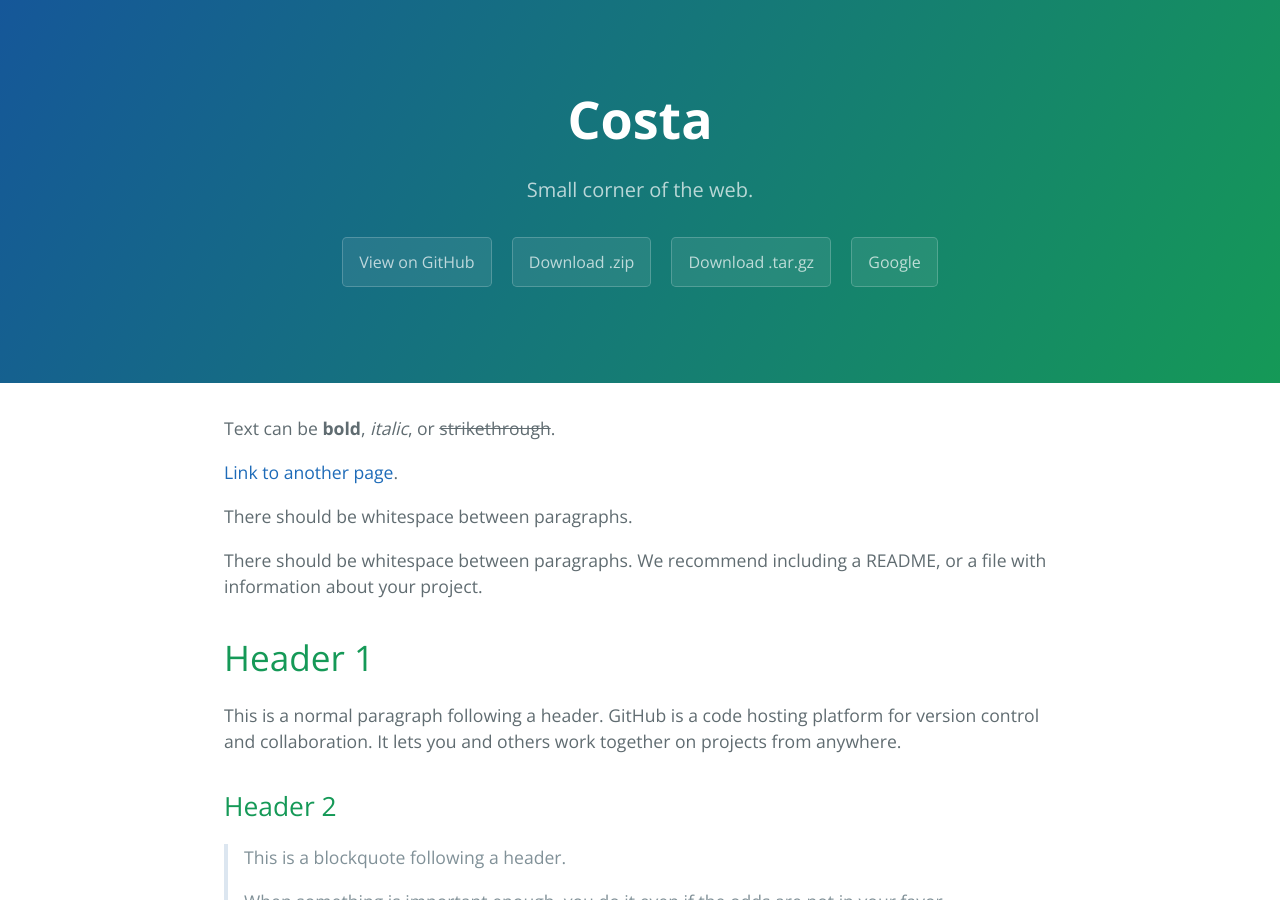
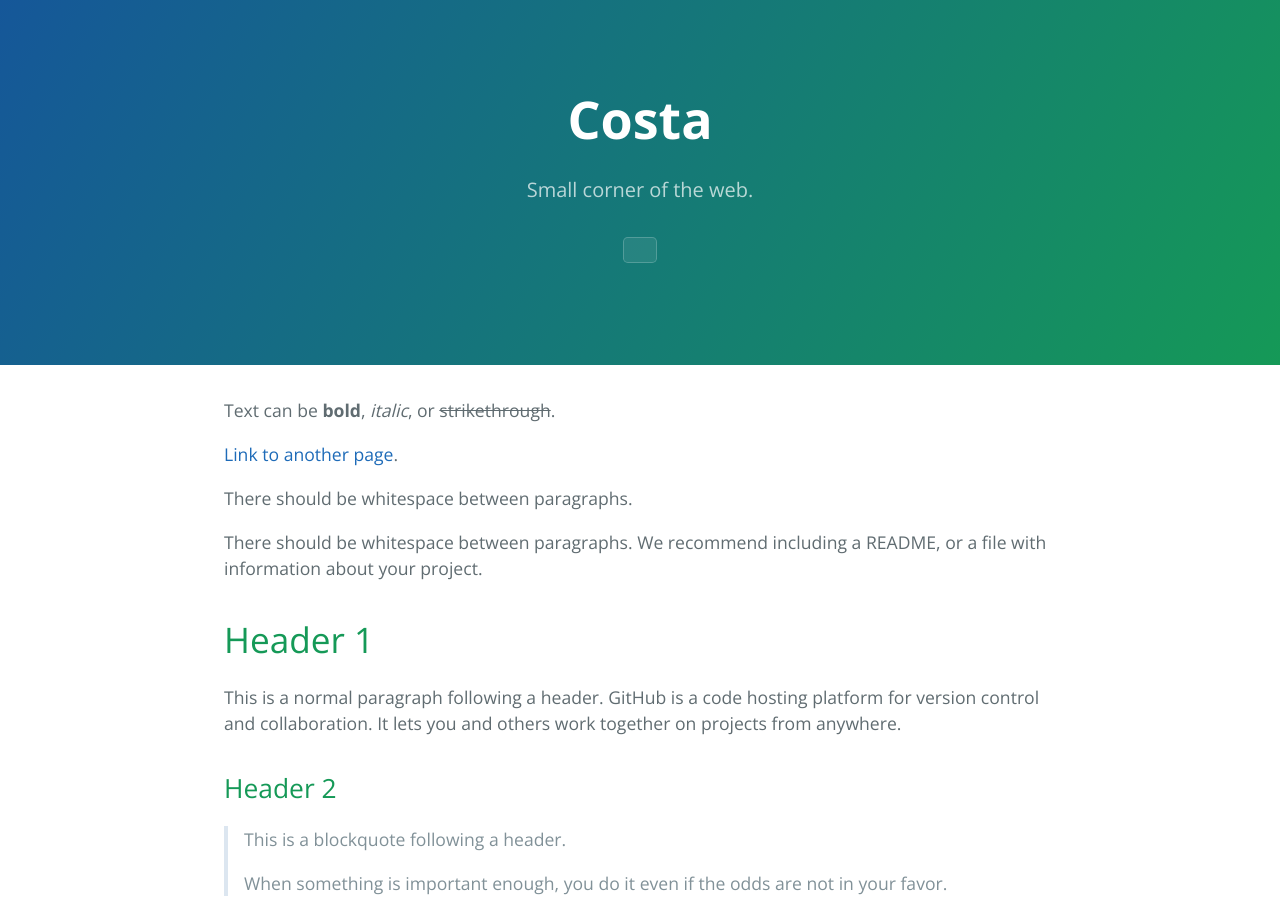
Before and after one commit to fiorecosta/costa.au, a Jekyll site: the page built from index.md, in a window 1280 px wide and 900 px high. Built offline with Jekyll 4.4.1, drawn with Linux system fonts in a browser that asks for light colours.

Commit message:
minor update

```diff
--- a/_layouts/default.html
+++ b/_layouts/default.html
@@ -18,14 +18,7 @@
     <header class="page-header" role="banner">
       <h1 class="project-name">{{ page.title | default: site.title | default: site.github.repository_name }}</h1>
       <h2 class="project-tagline">{{ page.description | default: site.description | default: site.github.project_tagline }}</h2>
-      {% if site.github.is_project_page %}
-        <a href="{{ site.github.repository_url }}" class="btn">View on GitHub</a>
-      {% endif %}
-      {% if site.show_downloads %}
-        <a href="{{ site.github.zip_url }}" class="btn">Download .zip</a>
-        <a href="{{ site.github.tar_url }}" class="btn">Download .tar.gz</a>
-      {% endif %}
-      <a href="https://google.com" class="btn">Google</a>
+      <a href="" class="btn"></a>
     </header>
 
     <main id="content" class="main-content" role="main">
```
